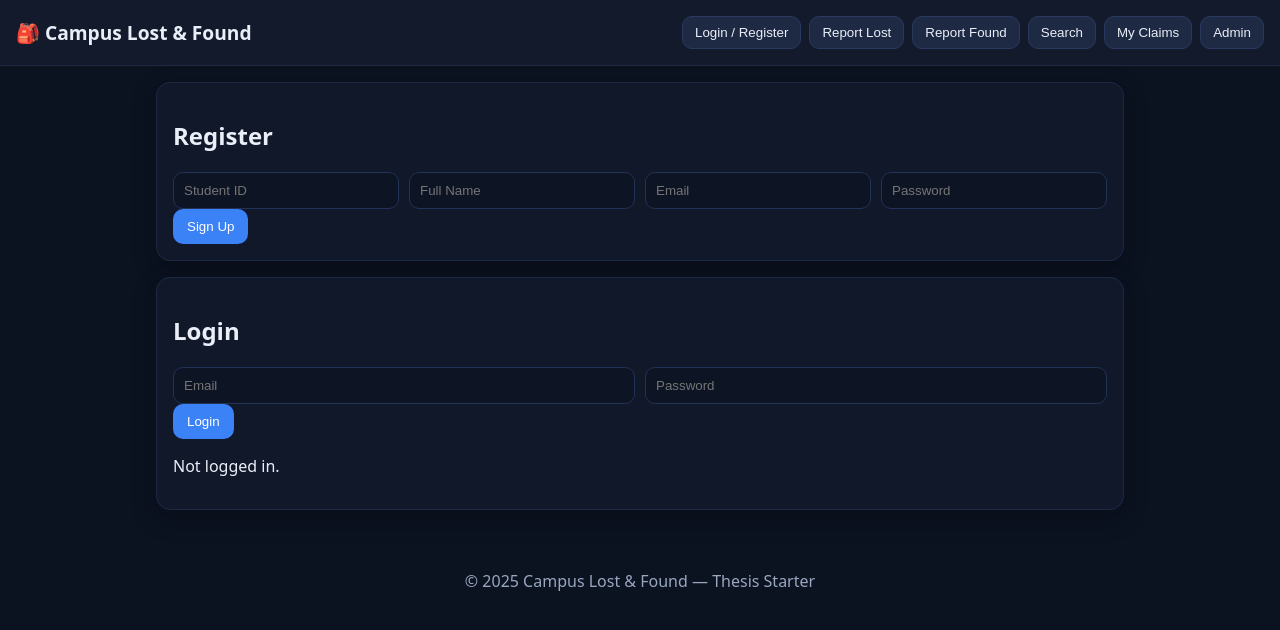
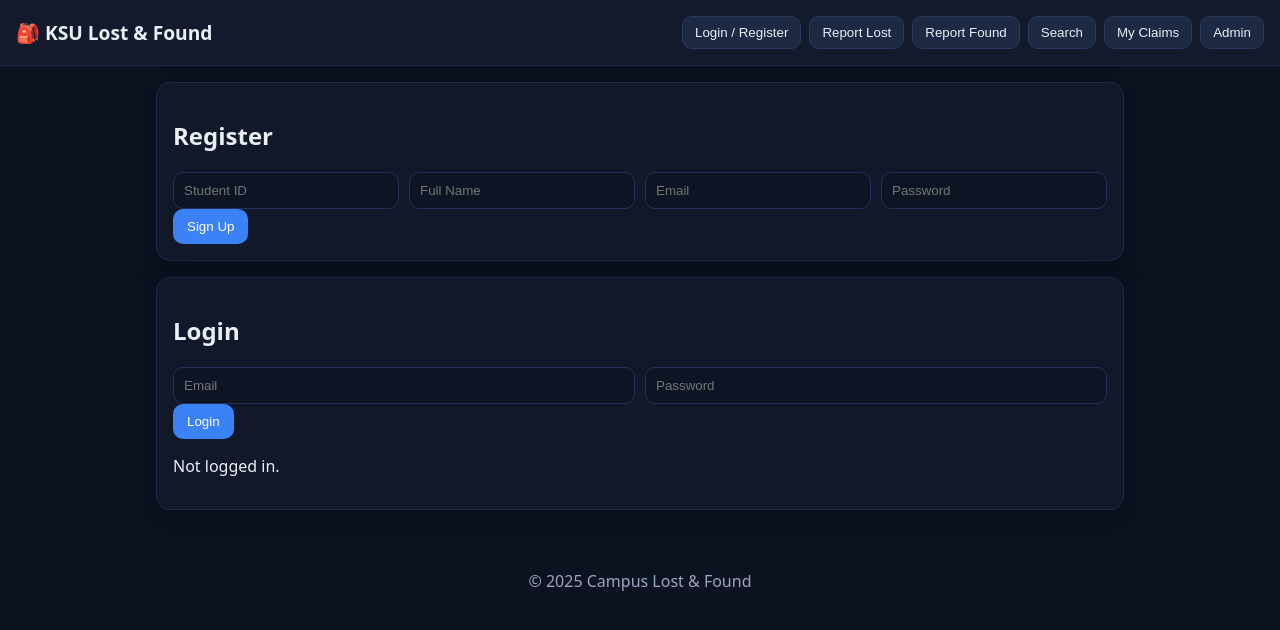
Before and after one commit to jeffppheehe/KSU-LOSTandFOUND, a website: page index.html in a window 1280 px wide. Drawn offline with Linux system fonts and the light colour scheme.

Commit message:
index.html

```diff
--- a/index.html
+++ b/index.html
@@ -8,7 +8,7 @@
 </head>
 <body>
   <header>
-    <h1>🎒 Campus Lost & Found</h1>
+    <h1>🎒 KSU Lost & Found</h1>
     <nav>
       <button class="tab-btn" data-tab="auth">Login / Register</button>
       <button class="tab-btn" data-tab="report-lost">Report Lost</button>
@@ -145,7 +145,7 @@
   </main>
 
   <footer>
-    <p>© 2025 Campus Lost & Found — Thesis Starter</p>
+    <p>© 2025 Campus Lost & Found</p>
   </footer>
 
   <script src="app.js"></script>
```
